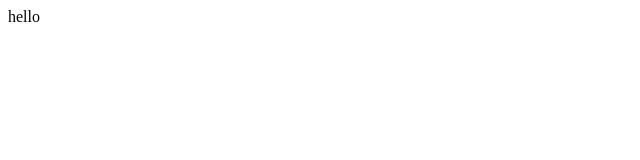
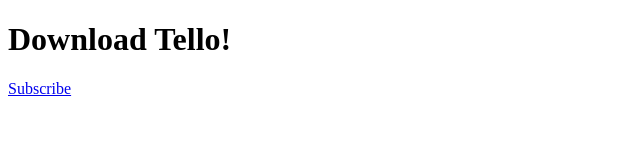
Before and after one commit to tzuhanli/Zencher.github.io, a plain HTML site: page index.html in a window 1280 px wide. Shown: the whole page, without its empty margins (0-640 px from the left). Drawn offline with Linux system fonts and the light colour scheme.

Commit message:
Add: Index

```diff
--- a/index.html
+++ b/index.html
@@ -1 +1,10 @@
-hello
+<!DOCTYPE html>
+<html lang="en-US">
+
+	<link rel="stylesheet" href="style.css">
+
+	<h1 class="title">Download Tello!</h1>
+
+	<a href="https://developer.apple.com/ul/sp0?url=https://Zencher.github.io/feed.json" class="button"> Subscribe </a>
+
+</html>
```
